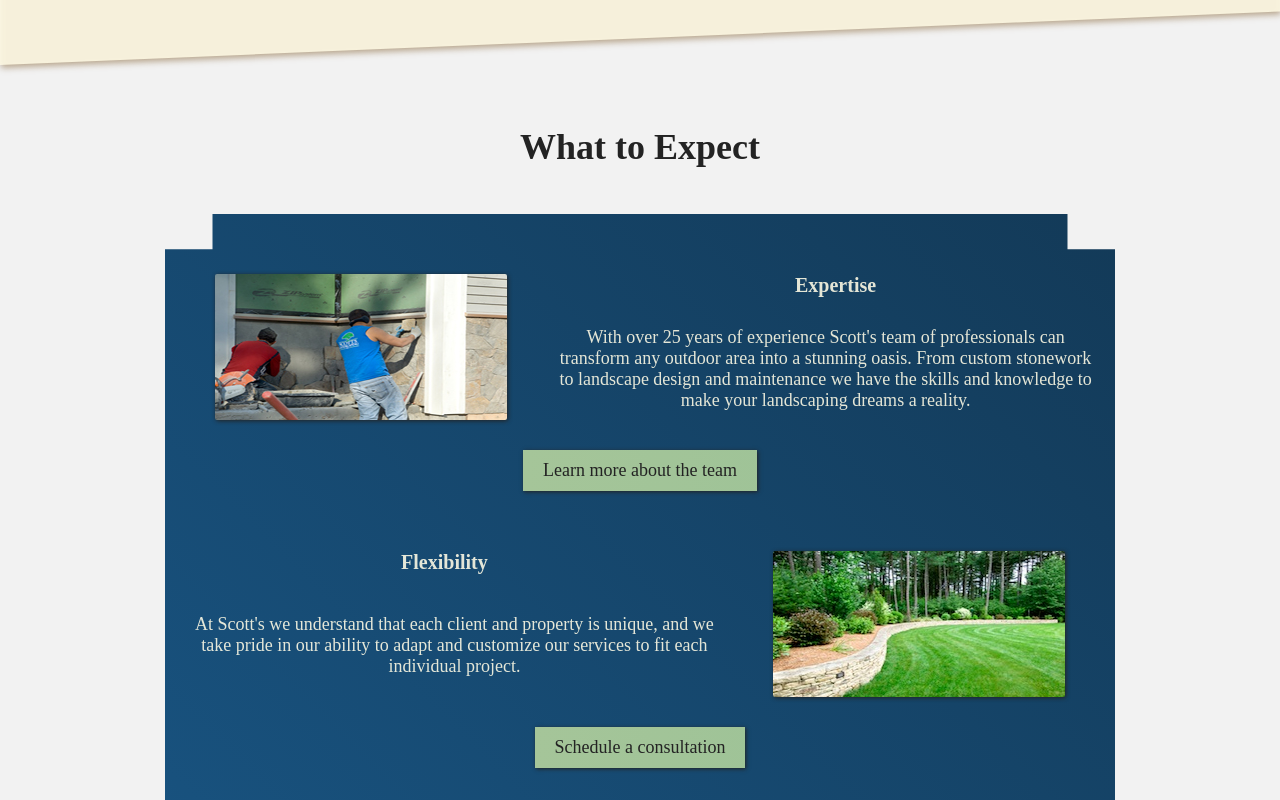
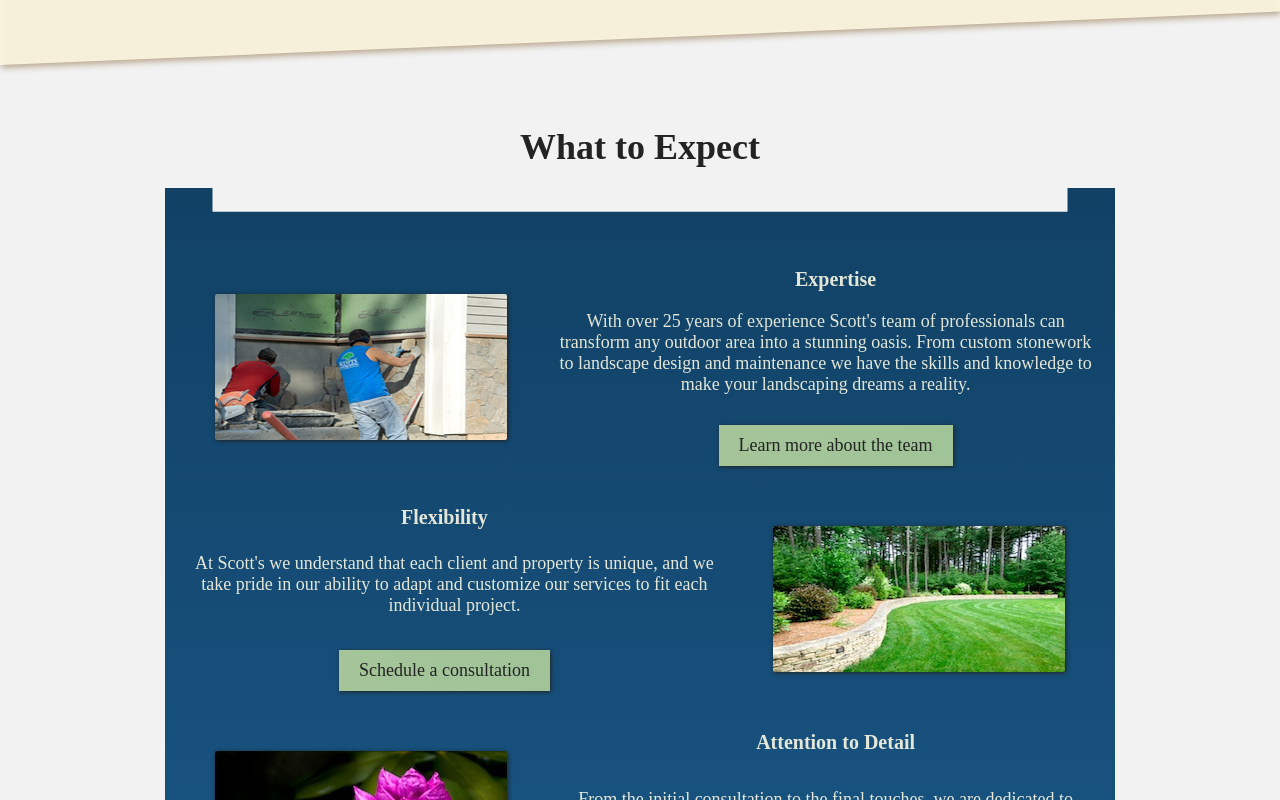
Before and after one commit to cbowman422/scottslandscaping, a React (Create React App) app: page / in a window 1280 px wide. Shown: the part 1320-2120 px from the top of the page. Built offline with nearby package versions, Linux system fonts and the light colour scheme.

Commit message:
min font sizes

```diff
--- a/src/css/App.css
+++ b/src/css/App.css
@@ -17,7 +17,7 @@
   --gray: #b7c2b2;
   --gray-highlight: #7d8e76;
   --blue: rgba(25, 86, 133);
-  --blue-highlight: rgb(19, 58, 88);
+  --blue-highlight: rgb(17, 65, 101);
   --green: rgb(148, 192, 148);
   --yellow: rgba(253, 249, 228, 0.895);
   --purple: rgb(77, 64, 113);
--- a/src/css/Home.css
+++ b/src/css/Home.css
@@ -87,16 +87,16 @@
 
 .home-welcome-details-container-bg{
   /* border: solid slateblue; */
-  margin: 10px 0;
-  background-image: linear-gradient(45deg,  var(--blue),  var(--blue-highlight) );
-  padding: 10px 0;
+  margin: 10px 0 0 0;
+  background-image: linear-gradient( var(--blue-highlight),  var(--blue) );
+  padding: 10px 0 40px 0;
 
 }
 
 .home-welcome-statement-container h3{
   margin: 80px 10px 30px 10px;
   text-align: center;
-  font-size: 5vw;
+  font-size: 18px;
   border-bottom: 1px solid rgba(116, 76, 23, 0.9);
   padding: 0 10px 6px 10px;
   color: var(--black);
@@ -104,17 +104,15 @@
 
 .home-welcome-details-intro{
   text-align: center;
-  font-size: 5vw;
-  width: 36vw;
-  padding-bottom: 6px;
-  margin: 40px auto;
+  font-size: 18px;
+  margin: 40px auto 20px auto;
   color: var(--black);
 }
 
 .home-welcome-details{
   /* border: solid yellow; */
   text-align: center;
-  padding-bottom: 40px;
+  padding-bottom: 20px;
   max-width: 950px;
   margin: 0 10px;
 }
@@ -122,7 +120,7 @@
 .home-welcome-details-alt{
   /* border: solid pink; */
   text-align: center;
-  padding-bottom: 40px;
+  padding-bottom: 20px;
   max-width: 950px;
   margin: 0 10px;
 
@@ -193,7 +191,17 @@
   }
 
   .home-welcome-details-container-bg{
-    clip-path: polygon(5% 0, 95% 0, 95% 4%, 100% 4%, 100% 100%, 0 100%, 0 4%, 5% 4%);
+    /* clip-path: polygon(5% 0, 95% 0, 95% 4%, 100% 4%, 100% 100%, 0 100%, 0 4%, 5% 4%); */
+    clip-path: polygon(5% 3%, 95% 3%, 95% 0, 100% 0, 100% 100%, 0 100%, 0 0, 5% 0);
+    padding-top: 60px;
+  }
+
+  .home-welcome-details-intro{
+    font-size: 5vw;
+  }
+
+  .home-welcome-statement-container h3{
+    font-size: 5vw;
   }
 
 }
@@ -214,8 +222,18 @@
   }
 
   .home-welcome-details-container-bg{
-    clip-path: polygon(5% 0, 95% 0, 95% 4%, 100% 4%, 100% 100%, 0 100%, 0 4%, 5% 4%);
+    clip-path: polygon(5% 3%, 95% 3%, 95% 0, 100% 0, 100% 100%, 0 100%, 0 0, 5% 0);
+    padding-top: 60px;
   }
+
+  .home-welcome-details-intro{
+    font-size: 5vw;
+  }
+
+  .home-welcome-statement-container h3{
+    font-size: 5vw;
+  }
+
 }
 
 
@@ -234,8 +252,18 @@
   }
 
   .home-welcome-details-container-bg{
-    clip-path: polygon(5% 0, 95% 0, 95% 4%, 100% 4%, 100% 100%, 0 100%, 0 4%, 5% 4%);
+    clip-path: polygon(5% 3%, 95% 3%, 95% 0, 100% 0, 100% 100%, 0 100%, 0 0, 5% 0);
+    padding-top: 60px;
   }
+
+  .home-welcome-details-intro{
+    font-size: 5vw;
+  }
+
+  .home-welcome-statement-container h3{
+    font-size: 5vw;
+  }
+
 }
 
 
@@ -255,7 +283,8 @@
   }
 
   .home-welcome-details-container-bg{
-    clip-path: polygon(5% 0, 95% 0, 95% 4%, 100% 4%, 100% 100%, 0 100%, 0 4%, 5% 4%);
+    clip-path: polygon(5% 3%, 95% 3%, 95% 0, 100% 0, 100% 100%, 0 100%, 0 0, 5% 0);
+    padding-top: 60px;
   }
 
   .home-bio{
@@ -310,8 +339,8 @@
 
   .home-welcome-details-container-bg{
     margin: 0;
-    padding-top: 40px;
-    clip-path: polygon(5% 0, 95% 0, 95% 4%, 100% 4%, 100% 100%, 0 100%, 0 4%, 5% 4%);
+    clip-path: polygon(5% 3%, 95% 3%, 95% 0, 100% 0, 100% 100%, 0 100%, 0 0, 5% 0);
+    padding-top: 60px;
   }
 
   .home-bio{
@@ -325,7 +354,7 @@
     grid-template-areas:
     "img title"
     "img bio"
-    "btn btn";
+    "img btn";
     place-items: center;
     margin: 0 auto;
   }
@@ -337,7 +366,7 @@
     grid-template-areas:
     "title img"
     "bio img"
-    "btn btn";
+    "btn img";
     place-items: center;
     margin: 0 auto;
   }
```
